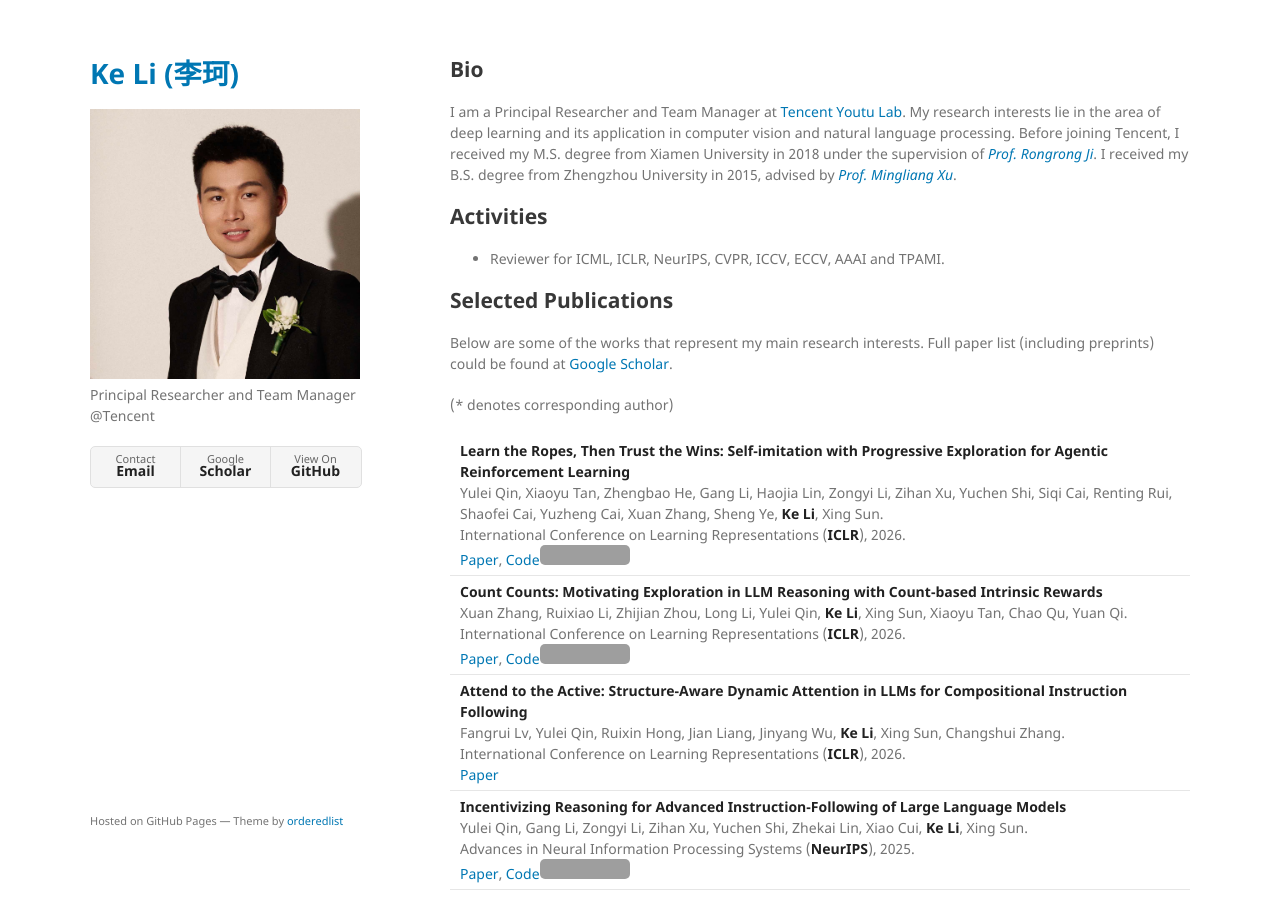
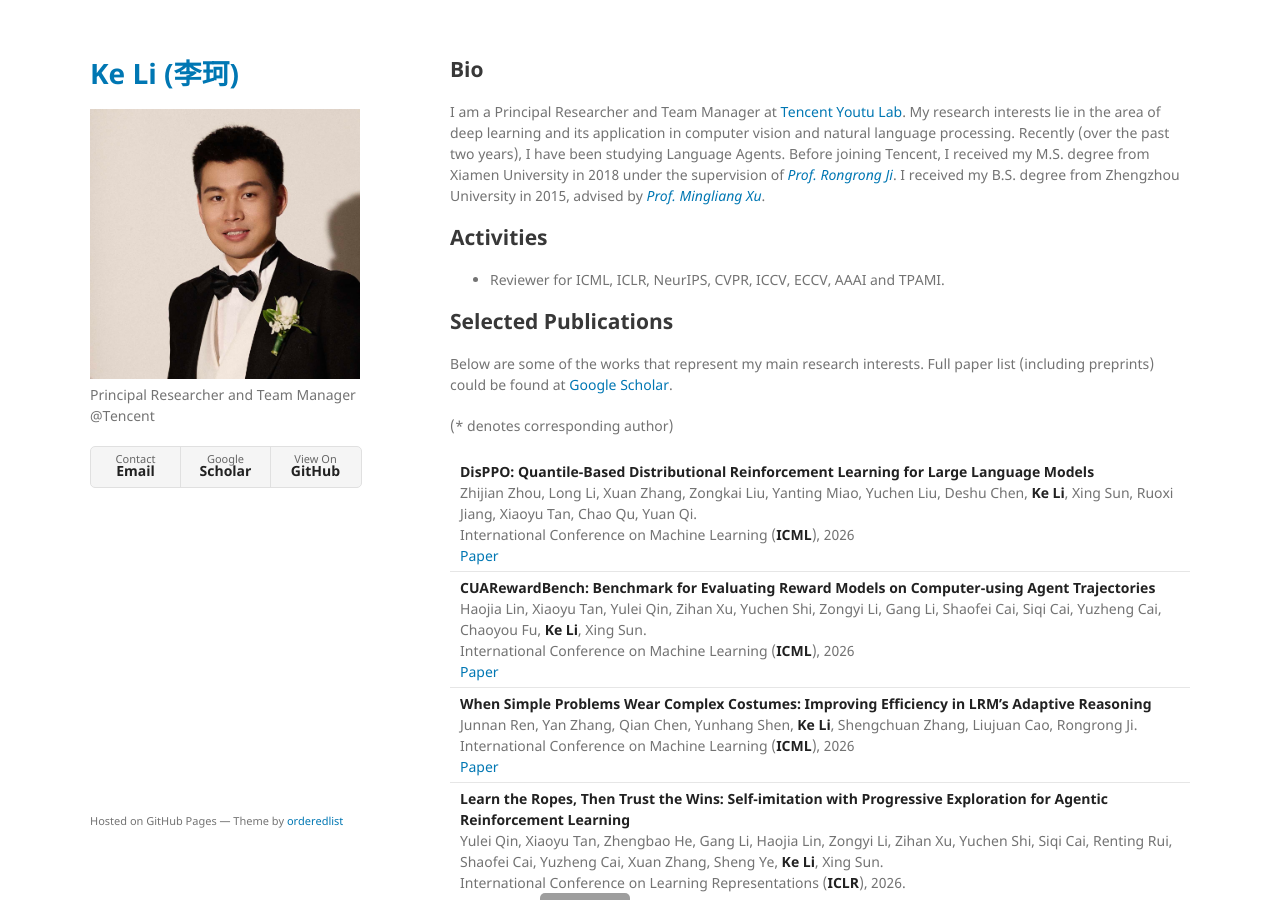
Before and after one commit to keli-61/keli-61.github.io, a Jekyll site: the page built from index.md, in a window 1280 px wide and 900 px high. Built offline with Jekyll 4.4.1, drawn with Linux system fonts in a browser that asks for light colours; grey boxes are pictures that could not be loaded.

Commit message:
update ICML26

```diff
--- a/index.md
+++ b/index.md
@@ -3,7 +3,7 @@ layout: default
 ---
 
 ## Bio
-I am a Principal Researcher and Team Manager at [Tencent Youtu Lab](https://open.youtu.qq.com/#/open). My research interests lie in the area of deep learning and its application in computer vision and natural language processing. Before joining Tencent, I received my M.S. degree from Xiamen University in 2018 under the supervision of [*Prof. Rongrong Ji*](https://mac.xmu.edu.cn/rrji_en/). I received my B.S. degree from Zhengzhou University in 2015, advised by [*Prof. Mingliang Xu*](https://scholar.google.com.hk/citations?user=u-8x34cAAAAJ&hl=zh-CN).
+I am a Principal Researcher and Team Manager at [Tencent Youtu Lab](https://open.youtu.qq.com/#/open). My research interests lie in the area of deep learning and its application in computer vision and natural language processing. Recently (over the past two years), I have been studying Language Agents. Before joining Tencent, I received my M.S. degree from Xiamen University in 2018 under the supervision of [*Prof. Rongrong Ji*](https://mac.xmu.edu.cn/rrji_en/). I received my B.S. degree from Zhengzhou University in 2015, advised by [*Prof. Mingliang Xu*](https://scholar.google.com.hk/citations?user=u-8x34cAAAAJ&hl=zh-CN).
 
 
 ## Activities
@@ -17,6 +17,9 @@ Below are some of the works that represent my main research interests. Full pape
 
 (* denotes corresponding author)
 
+| **DisPPO: Quantile-Based Distributional Reinforcement Learning for Large Language Models**<br />Zhijian Zhou, Long Li, Xuan Zhang, Zongkai Liu, Yanting Miao, Yuchen Liu, Deshu Chen, **Ke Li**, Xing Sun, Ruoxi Jiang, Xiaoyu Tan, Chao Qu, Yuan Qi.<br />International Conference on Machine Learning (**ICML**), 2026<br />[Paper](https://openreview.net/pdf?id=Tkdgg5uqNK) |
+| **CUARewardBench: Benchmark for Evaluating Reward Models on Computer-using Agent Trajectories**<br />Haojia Lin, Xiaoyu Tan, Yulei Qin, Zihan Xu, Yuchen Shi, Zongyi Li, Gang Li, Shaofei Cai, Siqi Cai, Yuzheng Cai, Chaoyou Fu, **Ke Li**, Xing Sun.<br />International Conference on Machine Learning (**ICML**), 2026<br />[Paper](https://arxiv.org/abs/2510.18596) |
+| **When Simple Problems Wear Complex Costumes: Improving Efficiency in LRM’s Adaptive Reasoning**<br />Junnan Ren, Yan Zhang, Qian Chen, Yunhang Shen, **Ke Li**, Shengchuan Zhang, Liujuan Cao, Rongrong Ji.<br />International Conference on Machine Learning (**ICML**), 2026<br />[Paper](https://openreview.net/pdf?id=df9S9BaN8T) |
 | **Learn the Ropes, Then Trust the Wins: Self-imitation with Progressive Exploration for Agentic Reinforcement Learning**<br />Yulei Qin, Xiaoyu Tan, Zhengbao He, Gang Li, Haojia Lin, Zongyi Li, Zihan Xu, Yuchen Shi, Siqi Cai, Renting Rui, Shaofei Cai, Yuzheng Cai, Xuan Zhang, Sheng Ye, **Ke Li**, Xing Sun.<br />International Conference on Learning Representations (**ICLR**), 2026.<br />[Paper](https://arxiv.org/abs/2509.22601), [Code](https://github.com/TencentYoutuResearch/SPEAR)<img style="border: 0px;padding: 0px;border-radius: 5px;" src="https://img.shields.io/github/stars/TencentYoutuResearch/SPEAR.svg" alt="GitHub stars" title="" /> |
 | **Count Counts: Motivating Exploration in LLM Reasoning with Count-based Intrinsic Rewards**<br />Xuan Zhang, Ruixiao Li, Zhijian Zhou, Long Li, Yulei Qin, **Ke Li**, Xing Sun, Xiaoyu Tan, Chao Qu, Yuan Qi.<br />International Conference on Learning Representations (**ICLR**), 2026.<br />[Paper](https://arxiv.org/abs/2510.16614), [Code](https://github.com/dd88s87/MERCI)<img style="border: 0px;padding: 0px;border-radius: 5px;" src="https://img.shields.io/github/stars/dd88s87/MERCI.svg" alt="GitHub stars" title="" /> |
 | **Attend to the Active: Structure-Aware Dynamic Attention in LLMs for Compositional Instruction Following**<br />Fangrui Lv, Yulei Qin, Ruixin Hong, Jian Liang, Jinyang Wu, **Ke Li**, Xing Sun, Changshui Zhang.<br />International Conference on Learning Representations (**ICLR**), 2026.<br />[Paper](https://openreview.net/pdf?id=wwA0X3UfAn) |
```
